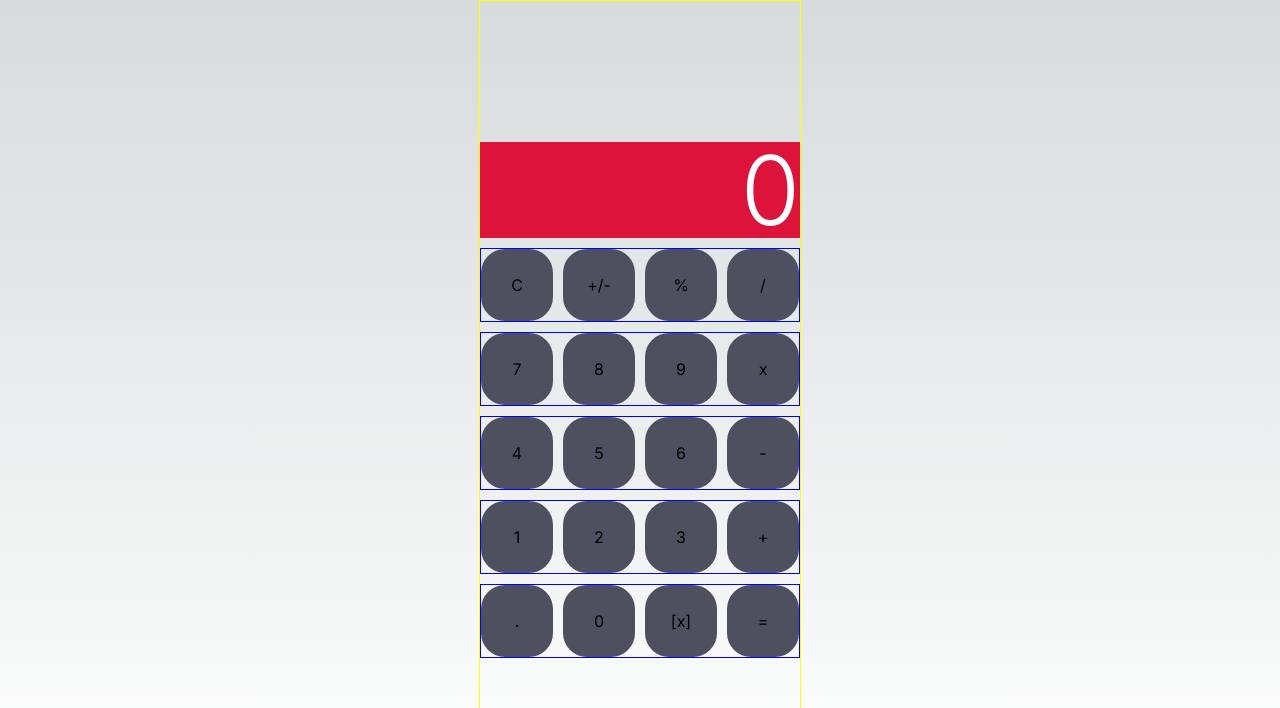
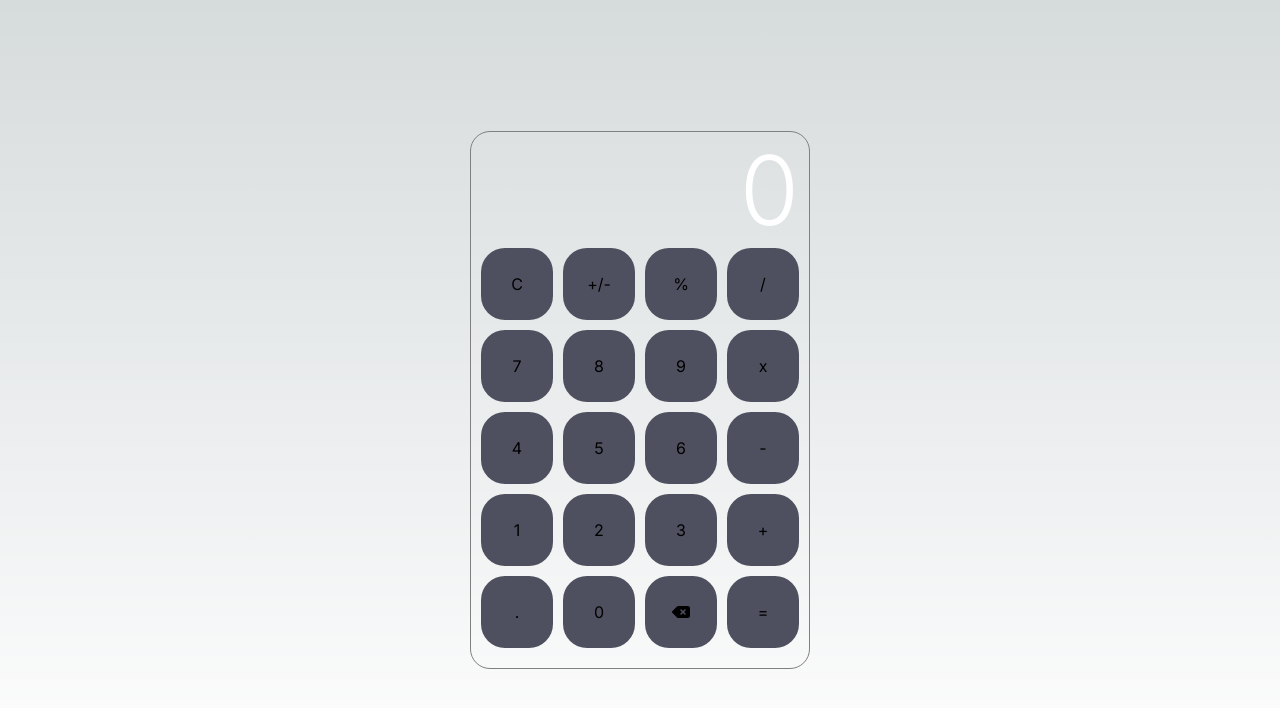
Before and after one commit to agisnarevaldo/gis-next-app, a Next.js app: page /calculator in a window 1280 px wide. Shown: the top 708 px of the page. Built offline with nearby package versions, Linux system fonts and the light colour scheme.

Commit message:
fix calculator

```diff
--- a/src/app/calculator/calculator.css
+++ b/src/app/calculator/calculator.css
@@ -1,5 +1,8 @@
+* {
+  box-sizing: border-box;
+}
 .container {
-  border: 1px solid yellow;
+  /* border: 1px solid grey; */
   display: flex;
   flex-direction: column;
   justify-content: center;
@@ -10,14 +13,20 @@
   height: 100vh;
 }
 
+.wrap {
+  border: 1px solid grey;
+  padding: 10px;
+  border-radius: 20px;
+}
+
 .row {
   display: flex;
   gap: 10px;
-  border: 1px solid blue;
+  margin: 10px 0;
+  /* border: 1px solid blue; */
 }
 
 .calc-screen {
-  background-color: crimson;
   width: 100%;
   text-align: right;
   color: var(--dark-text, #FFF);
--- a/src/app/calculator/page.js
+++ b/src/app/calculator/page.js
@@ -1,12 +1,14 @@
 'use client'
 import { useState } from 'react'
 import './calculator.css'
+import { FontAwesomeIcon } from '@fortawesome/react-fontawesome'
+import { faDeleteLeft } from '@fortawesome/free-solid-svg-icons'
 
 export default function page() {
   let [result, setResult] = useState("0");
 
   const handleClick = (e) => {
-    if (result.lengt >= 16) {
+    if (result.length >= 16) {
       setResult("Inputan terlalu besar");
       return;
     }
@@ -16,13 +18,37 @@ export default function page() {
     setResult(result.concat(e.target.name));
   }
 
+  const clear = () => {
+    setResult("0")
+  }
+
+  const backspace = () => {
+    setResult(result.slice(0, result.length - 1))
+  }
+
+  const calculate = () => {
+    try {
+      result = eval(result).toString()
+      if (result.includes('.')) {
+        result=+ eval(result);
+        result = result.toFixed(4).toString();
+        setResult(result);
+      } else {
+        setResult(eval(result).toString());
+      }
+    } catch (err) {
+      setResult("Error")
+    }
+  }
+
   return (
     <div className='container'>
-      <div className="calc-screen">
+      <div className='wrap'>
+        <div className="calc-screen">
         {result}
       </div>
       <div className="row">
-        <button name='clear' onClick={handleClick}>C</button>
+        <button name='clear' onClick={clear}>C</button>
         <button name='+' onClick={handleClick}>+/-</button>
         <button name='%' onClick={handleClick}>%</button>
         <button name='/' onClick={handleClick}>/</button>
@@ -48,8 +74,11 @@ export default function page() {
       <div className="row">
         <button name='.' onClick={handleClick}>.</button>
         <button name='0' onClick={handleClick}>0</button>
-        <button name='backspace' onClick={handleClick}>[x]</button>
-        <button name='equal' onClick={handleClick}>=</button>
+        <button name='backspace' onClick={backspace}>
+          <FontAwesomeIcon icon={faDeleteLeft} />
+        </button>
+        <button name='equal' onClick={calculate}>=</button>
+      </div>
       </div>
     </div>
   )
```
